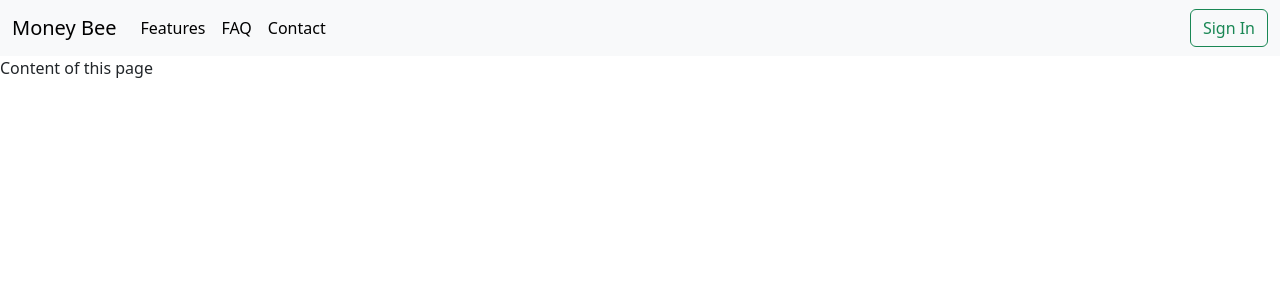
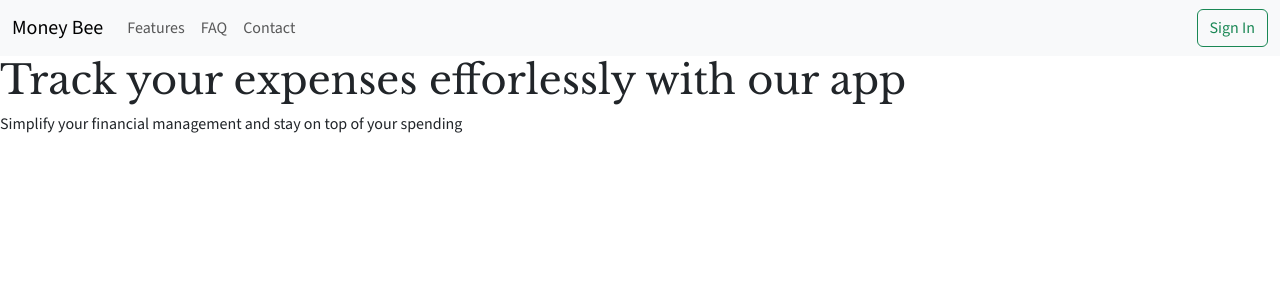
Before and after one commit to ysgurjar/pp4_expense_tracker, a Django app: page / in a window 1280 px wide. Shown: the top 300 px of the page. Run offline with Django 5.2, Linux system fonts and the light colour scheme.

Commit message:
add custom fonts

```diff
--- a/expense_tracker/templates/expense_tracker/home.html
+++ b/expense_tracker/templates/expense_tracker/home.html
@@ -1,6 +1,13 @@
 {% extends "base.html" %}
 {% load static %}
 
-{% block title %}Overview{% endblock %}
+{% block title %}Home{% endblock %}
 
-{% block content%}Content of this page {% endblock %}
+{% block content%}
+
+<h1>Track your expenses efforlessly with our app</h1>
+<p>Simplify your financial management and stay on top of your spending</p>
+
+
+
+{% endblock %}
--- a/static/css/app.css
+++ b/static/css/app.css
@@ -1,3 +1,29 @@
+/* Import libre baskerville and Source sans Google fonts */
+
+@import url('https://fonts.googleapis.com/css2?family=Libre+Baskerville:ital,wght@0,400;0,700;1,400&family=Source+Sans+3:ital,wght@0,200..900;1,200..900&display=swap');
+
+:root {
+    --font-source-sans: "Source Sans 3", sans-serif;
+    --font-libre-baskerville: "Libre Baskerville", serif;
+  }
+
+body {
+    font-family: var(--font-source-sans);
+}
+
+h1,
+h2,
+h3 {
+  font-family: var(--font-libre-baskerville)
+}
+
+h4,
+h5,
+h6,
+p {
+    font-family: var(--font-source-sans);
+}
+
 .navbar-nav .nav-link {
     position: relative;
     transition: all 0.3s ease-in-out;
--- a/templates/base.html
+++ b/templates/base.html
@@ -7,10 +7,9 @@
     <meta charset="UTF-8">
     <meta name="viewport" content="width=device-width, initial-scale=1.0">
     <title>{% block title %} {% endblock %}</title>
-    <link rel="stylesheet" href="{% static "css/app.css" %}">
     <link href="https://cdn.jsdelivr.net/npm/bootstrap@5.3.3/dist/css/bootstrap.min.css" rel="stylesheet"
         integrity="sha384-QWTKZyjpPEjISv5WaRU9OFeRpok6YctnYmDr5pNlyT2bRjXh0JMhjY6hW+ALEwIH" crossorigin="anonymous">
-
+    <link rel="stylesheet" href="{% static "css/app.css" %}">
     {% block css_files %}{% endblock %}
 </head>
 
@@ -26,17 +25,17 @@
             <div class="collapse navbar-collapse" id="navbarSupportedContent">
                 <ul class="navbar-nav  mb-2 mb-lg-0 ">
                     <li class="nav-item">
-                        <a class="nav-link active" aria-current="page" href="#">Features</a>
+                        <a class="nav-link" aria-current="page" href="#">Features</a>
                     </li>
                 </ul>
                 <ul class="navbar-nav  mb-2 mb-lg-0 ">
                     <li class="nav-item">
-                        <a class="nav-link active" aria-current="page" href="#">FAQ</a>
+                        <a class="nav-link" aria-current="page" href="#">FAQ</a>
                     </li>
                 </ul>
                 <ul class="navbar-nav  mb-2 mb-lg-0 ">
                     <li class="nav-item">
-                        <a class="nav-link active" aria-current="page" href="#">Contact</a>
+                        <a class="nav-link" aria-current="page" href="#">Contact</a>
                     </li>
                 </ul>
                 <form class="ms-auto">
```
